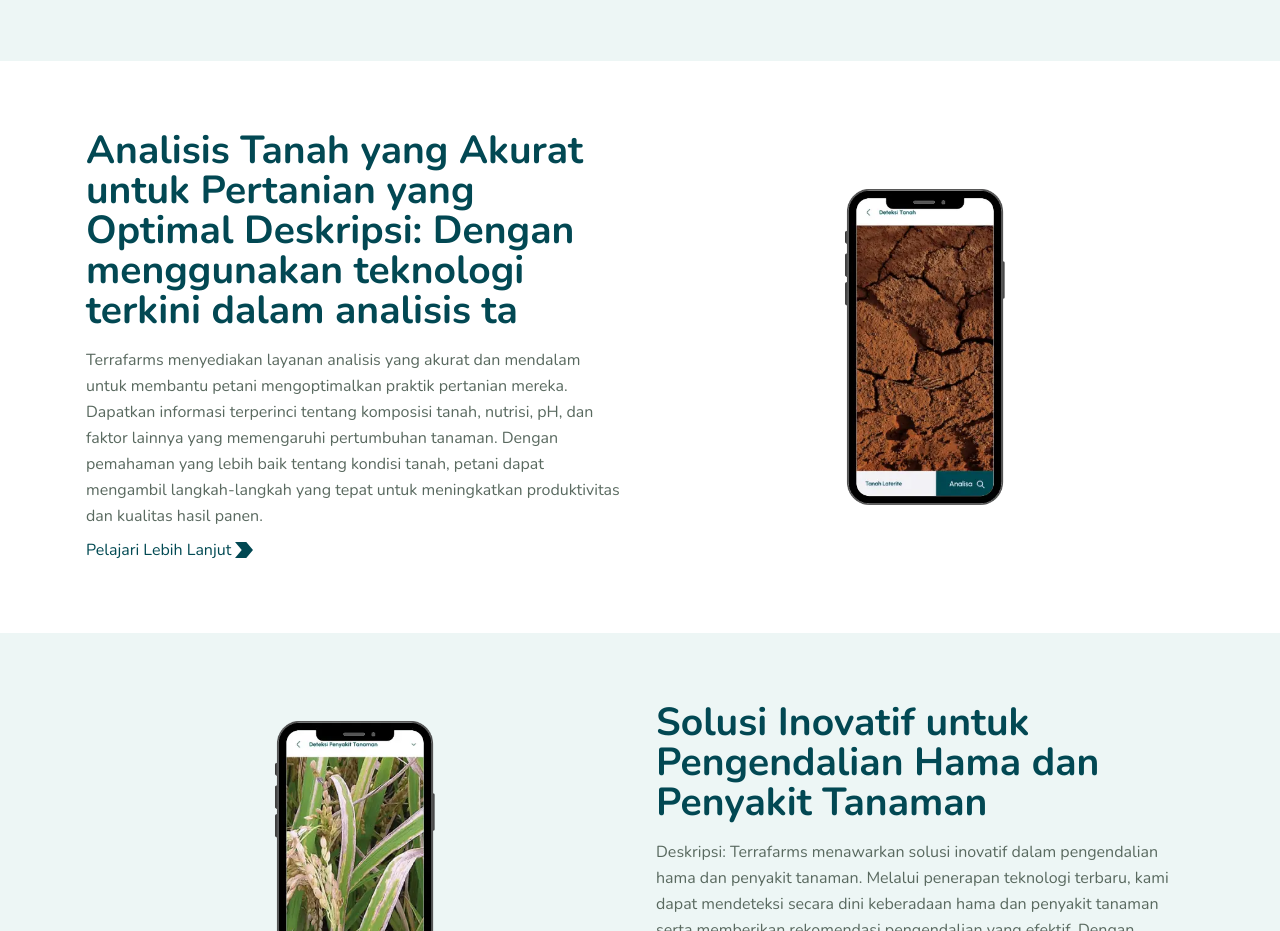
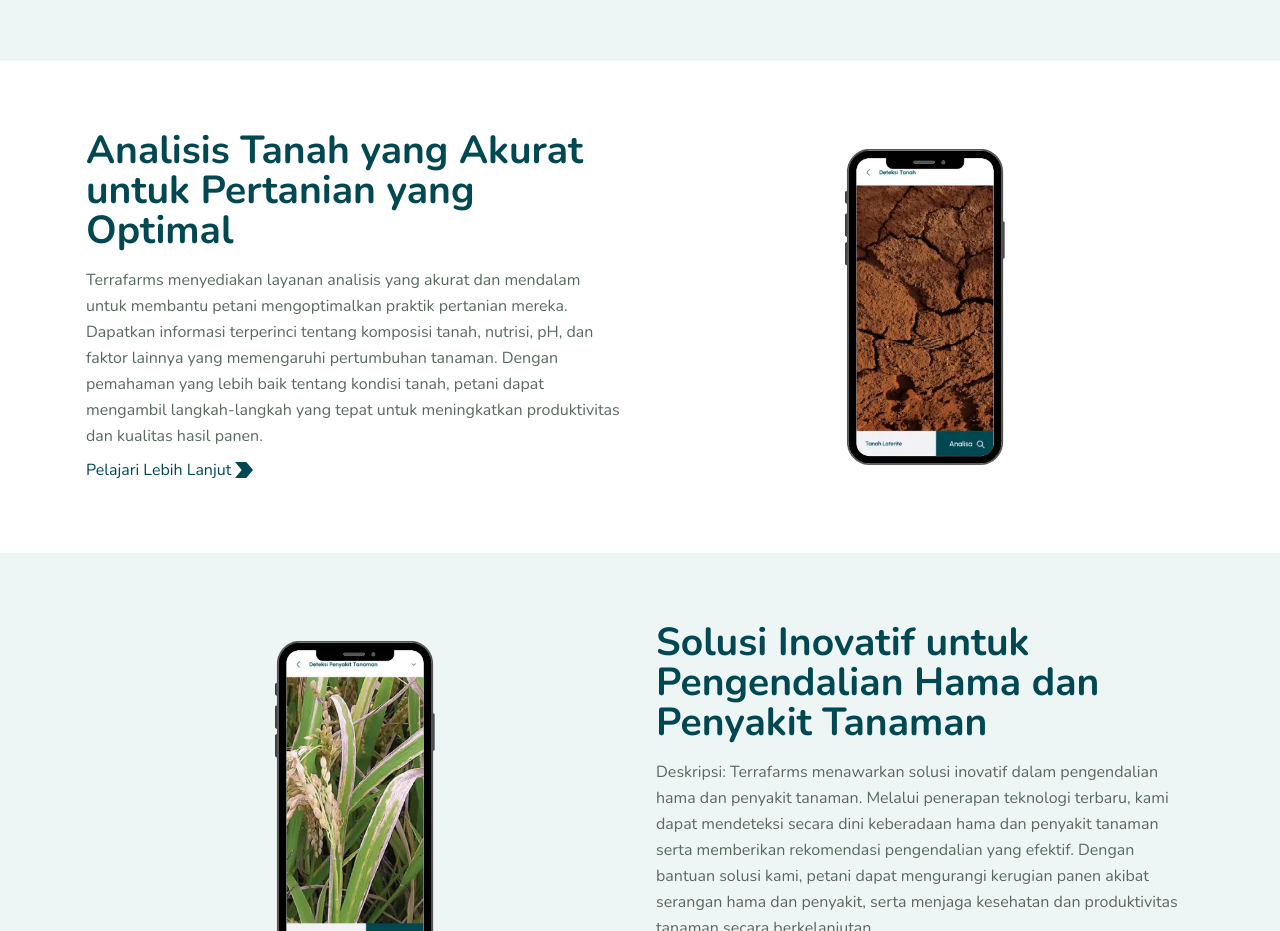
Before and after one commit to algonacci/Terrafarms-Website, an Astro site: page / in a window 1280 px wide. Shown: the part 2940-3871 px from the top of the page. Built offline with nearby package versions, Linux system fonts and the light colour scheme; Astro itself is replaced by a stand-in of ours; some packages are replaced by stand-ins of ours; what tailwind-bootstrap-grid would draw is missing.

Commit message:
make it better

```diff
--- a/src/content/homepage/index.md
+++ b/src/content/homepage/index.md
@@ -52,8 +52,7 @@ services:
       label: Pelajari Lebih Lanjut
       link: /features
 
-  - title: "Analisis Tanah yang Akurat untuk Pertanian yang Optimal
-Deskripsi: Dengan menggunakan teknologi terkini dalam analisis ta"
+  - title: "Analisis Tanah yang Akurat untuk Pertanian yang Optimal"
     content: "Terrafarms menyediakan layanan analisis yang akurat dan mendalam untuk membantu petani mengoptimalkan praktik pertanian mereka. Dapatkan informasi terperinci tentang komposisi tanah, nutrisi, pH, dan faktor lainnya yang memengaruhi pertumbuhan tanaman. Dengan pemahaman yang lebih baik tentang kondisi tanah, petani dapat mengambil langkah-langkah yang tepat untuk meningkatkan produktivitas dan kualitas hasil panen."
     images:
       - "/images/soilbannerart3.webp"
```
